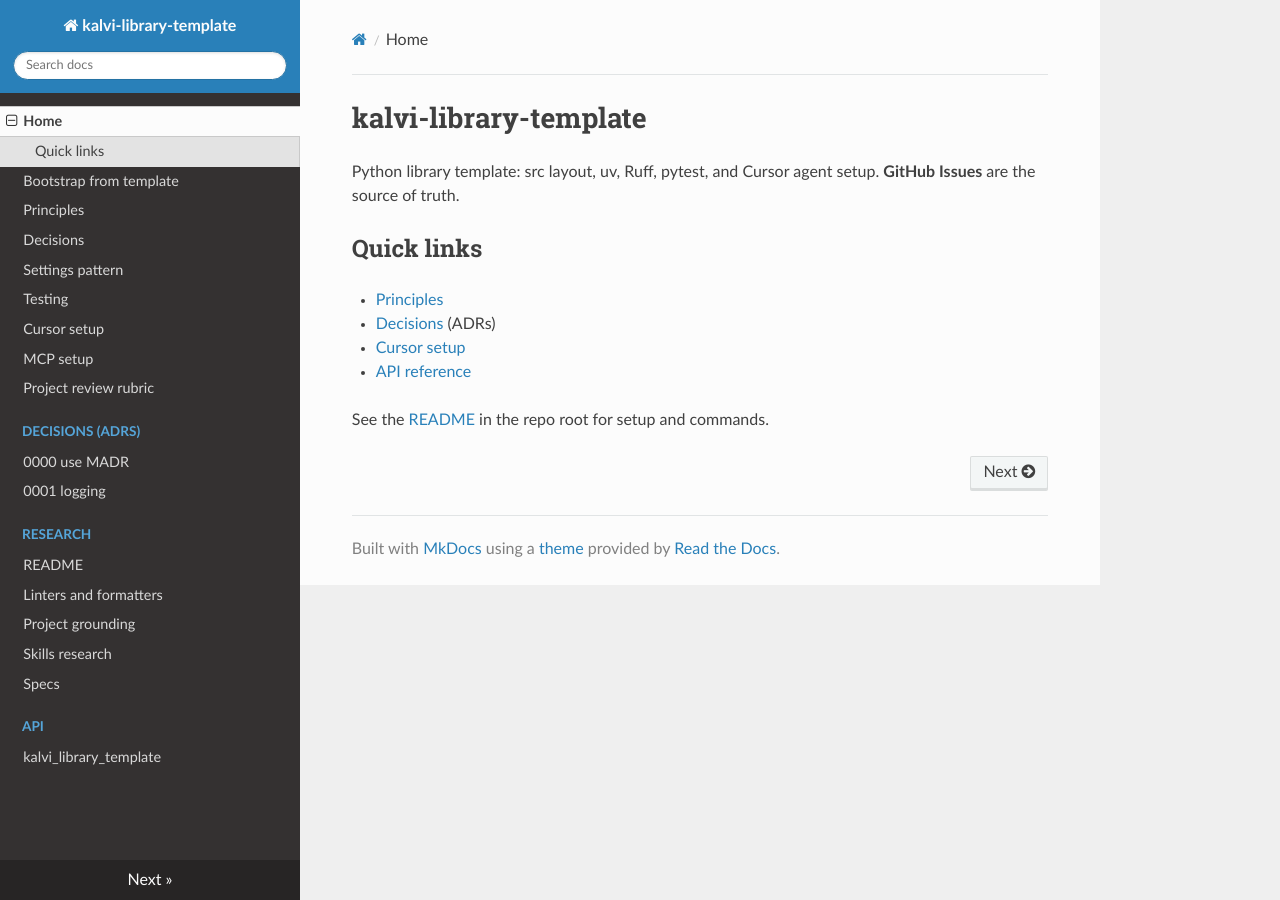
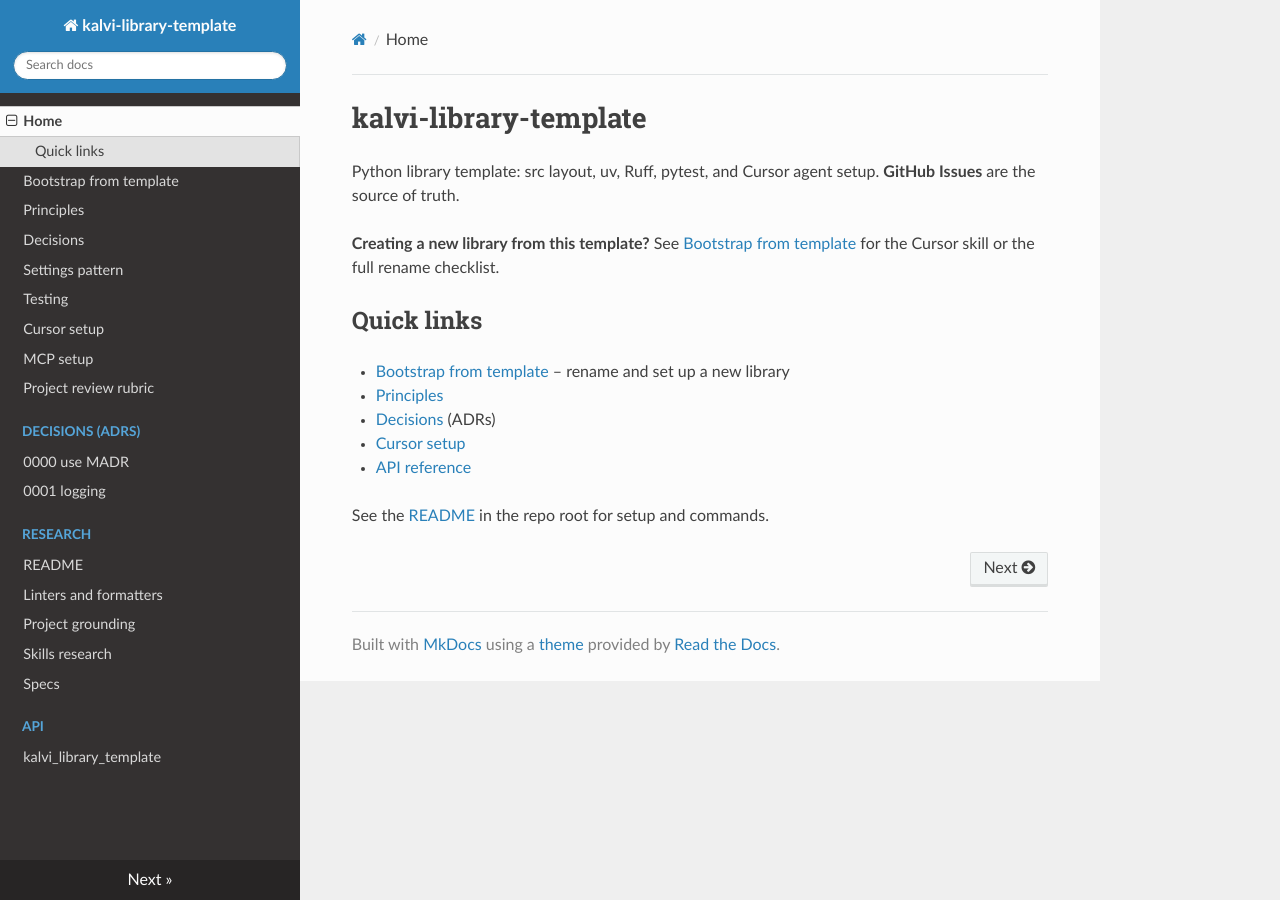
Before and after one commit to kalvi-ai/kalvi-library-template, an MkDocs documentation site: the page built from docs/index.md, in a window 1280 px wide. Built offline with MkDocs 1.6.1, drawn with Linux system fonts in a browser that asks for light colours; nearby versions of some CDN libraries.

Commit message:
docs: link README and index to bootstrap-from-template
- README: clarify "Using this template" and add bootstrap doc to docs list; rename "Renaming" section and point to skill/manual checklist.
- docs/index.md: add callout for new-library creators and Bootstrap quick link.

Co-authored-by: Cursor <cursoragent@cursor.com>

```diff
--- a/docs/index.md
+++ b/docs/index.md
@@ -2,8 +2,11 @@
 
 Python library template: src layout, uv, Ruff, pytest, and Cursor agent setup. **GitHub Issues** are the source of truth.
 
+**Creating a new library from this template?** See [Bootstrap from template](bootstrap-from-template.md) for the Cursor skill or the full rename checklist.
+
 ## Quick links
 
+- [Bootstrap from template](bootstrap-from-template.md) – rename and set up a new library
 - [Principles](principles.md)
 - [Decisions](decisions/README.md) (ADRs)
 - [Cursor setup](cursor-setup.md)
```
Also changed, not shown: README.md (+4 -3 lines).
